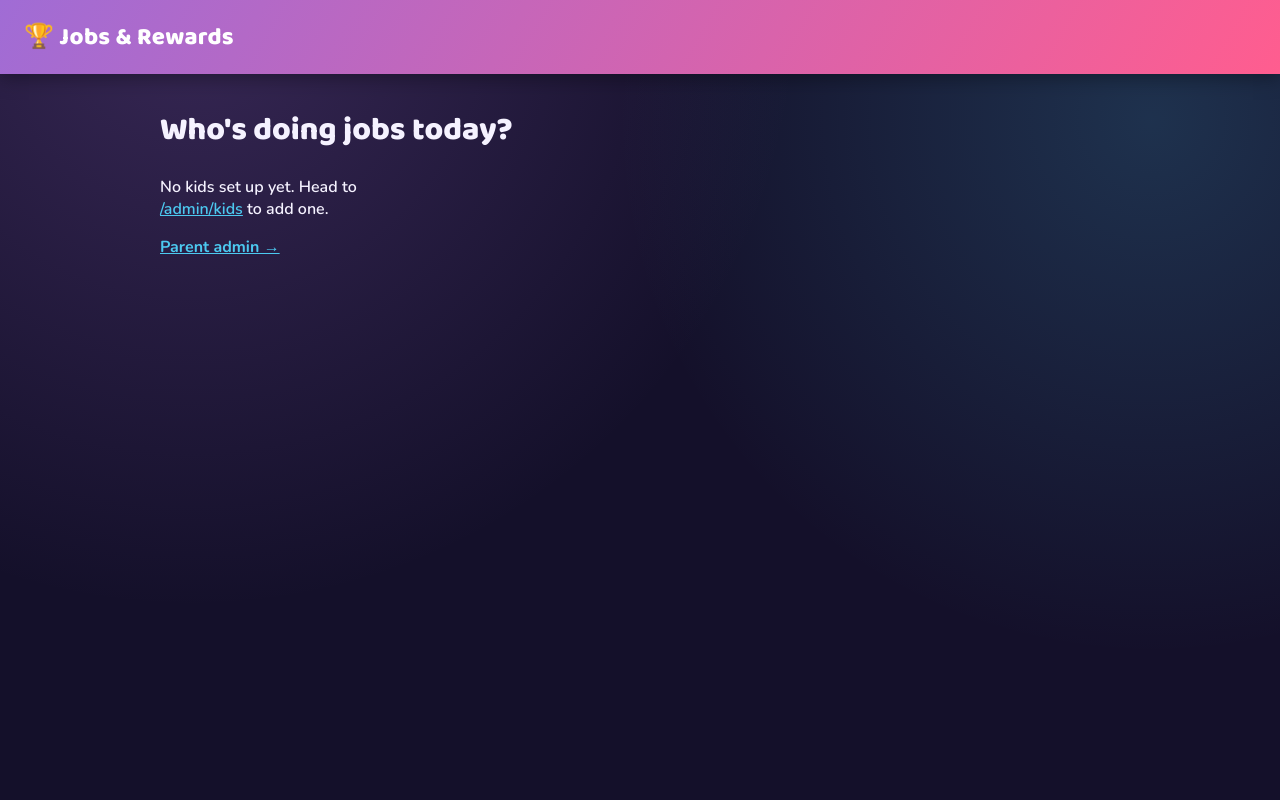
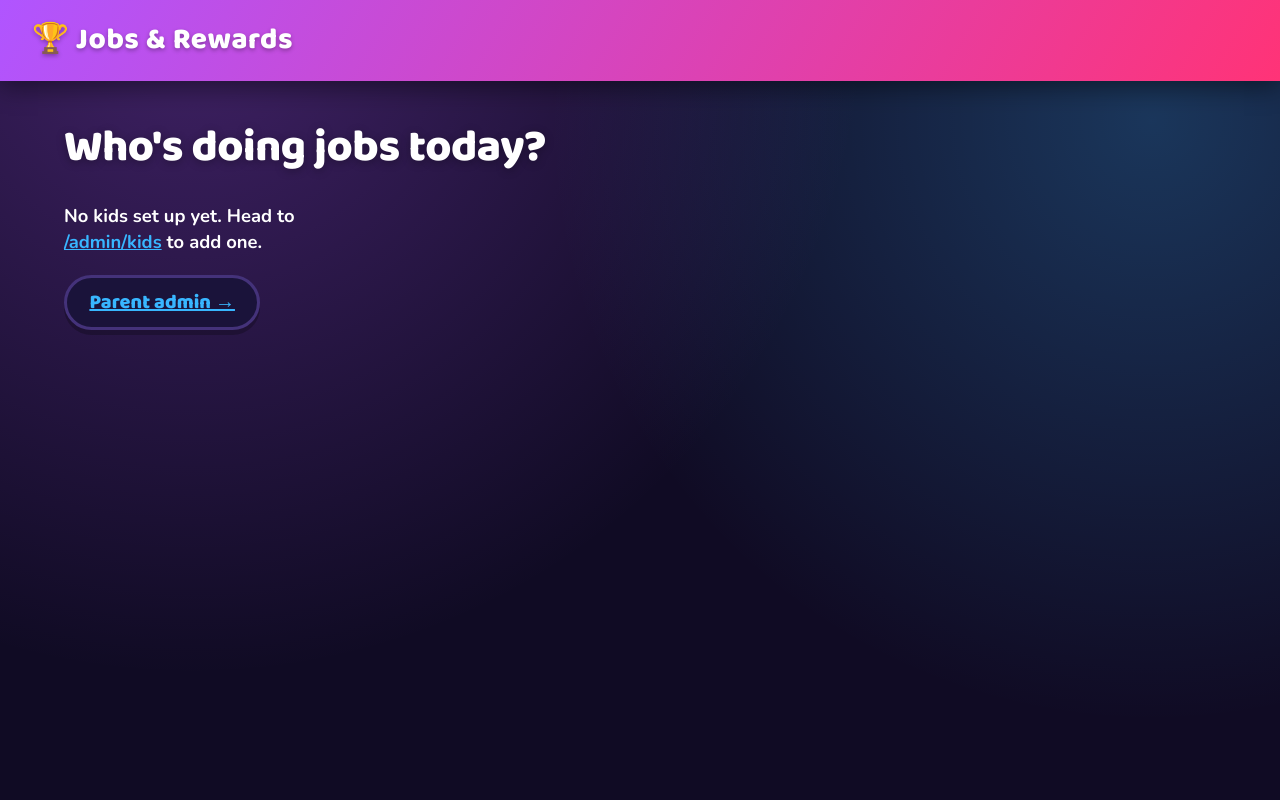
Before and after one commit to velkrosmaak/cobnut, a Flask app: page / in a window 1280 px wide. Run offline with Flask 3, Linux system fonts and the light colour scheme; data that the repository does not hold is empty.

Commit message:
style WIP

```diff
--- a/static/css/style.css
+++ b/static/css/style.css
@@ -2,22 +2,23 @@
    A dark, candy-bright theme built for kids: deep indigo-black backdrop so
    the accent colors and token art pop, chunky rounded type (Baloo 2) for
    anything a kid reads or presses, Nunito for supporting text.
+   Optimized for tablets, smart fridges (e.g. Samsung Family Hub), and touch screens.
 */
 :root {
-  --bg: #14102a;
-  --bg-alt: #1c1638;
-  --card: #241d44;
-  --card-border: #382a63;
-  --text: #f5f2ff;
-  --muted: #b3a6d9;
+  --bg: #100b24;
+  --bg-alt: #1a133a;
+  --card: #251b4d;
+  --card-border: #44327a;
+  --text: #ffffff;
+  --muted: #c7b9f0;
 
-  --pink: #ff5d8f;
-  --yellow: #ffd166;
-  --teal: #2ec4b6;
-  --purple: #a06cd5;
-  --blue: #4cc9f0;
-  --green: #4be389;
-  --red: #ff6b6b;
+  --pink: #ff3377;
+  --yellow: #ffc800;
+  --teal: #00e5ce;
+  --purple: #b055ff;
+  --blue: #38b6ff;
+  --green: #20e070;
+  --red: #ff4d4d;
 
   --font-display: 'Baloo 2', system-ui, sans-serif;
   --font-body: 'Nunito', system-ui, sans-serif;
@@ -29,12 +30,14 @@ body {
   margin: 0;
   font-family: var(--font-body);
   background:
-    radial-gradient(circle at 15% 0%, rgba(160,108,213,0.25), transparent 45%),
-    radial-gradient(circle at 90% 15%, rgba(76,201,240,0.18), transparent 40%),
+    radial-gradient(circle at 15% 0%, rgba(176,85,255,0.3), transparent 50%),
+    radial-gradient(circle at 90% 15%, rgba(56,182,255,0.25), transparent 45%),
     var(--bg);
   color: var(--text);
   min-height: 100vh;
-  font-weight: 600;
+  font-weight: 700;
+  font-size: 1.15rem;
+  line-height: 1.4;
 }
 
 h1, h2, h3, .brand, .btn, .kid-name, .job-name {
@@ -43,58 +46,106 @@ h1, h2, h3, .brand, .btn, .kid-name, .job-name {
 
 .topbar {
   background: linear-gradient(120deg, var(--purple), var(--pink));
-  padding: 1.1rem 1.5rem;
-  box-shadow: 0 4px 18px rgba(0,0,0,0.35);
+  padding: 1.25rem 2rem;
+  box-shadow: 0 6px 24px rgba(0,0,0,0.45);
 }
 .brand {
-  color: white;
+  color: #ffffff;
   text-decoration: none;
   font-weight: 800;
-  font-size: 1.5rem;
-  letter-spacing: 0.3px;
+  font-size: 1.85rem;
+  letter-spacing: 0.5px;
+  display: inline-flex;
+  align-items: center;
+  gap: 0.5rem;
+  text-shadow: 0 2px 4px rgba(0,0,0,0.3);
 }
 
-.container { max-width: 1000px; margin: 0 auto; padding: 1.75rem 1.25rem 4rem; }
+.container { max-width: 1200px; margin: 0 auto; padding: 2rem 1.5rem 5rem; }
 
-h1 { font-size: 2rem; font-weight: 800; margin: 0.2rem 0 1rem; }
-h2 { font-size: 1.4rem; font-weight: 700; margin: 1.75rem 0 0.75rem; color: var(--yellow); }
+h1 {
+  font-size: 2.8rem;
+  font-weight: 800;
+  margin: 0.2rem 0 1.25rem;
+  text-shadow: 0 2px 10px rgba(0,0,0,0.3);
+  letter-spacing: -0.5px;
+}
+h2 {
+  font-size: 2rem;
+  font-weight: 800;
+  margin: 2.25rem 0 1rem;
+  color: var(--yellow);
+  letter-spacing: 0.2px;
+  text-shadow: 0 2px 8px rgba(0,0,0,0.3);
+}
 
-.flashes { margin-bottom: 1rem; }
+.flashes { margin-bottom: 1.25rem; }
 .flash {
-  padding: 0.75rem 1.1rem; border-radius: 14px; margin-bottom: 0.6rem;
-  font-weight: 700; font-family: var(--font-display);
+  padding: 1rem 1.4rem;
+  border-radius: 18px;
+  margin-bottom: 0.8rem;
+  font-weight: 800;
+  font-size: 1.2rem;
+  font-family: var(--font-display);
+  box-shadow: 0 4px 12px rgba(0,0,0,0.25);
 }
-.flash-success { background: rgba(75,227,137,0.18); color: var(--green); border: 2px solid rgba(75,227,137,0.4); }
-.flash-error { background: rgba(255,107,107,0.18); color: var(--red); border: 2px solid rgba(255,107,107,0.4); }
-.flash-info { background: rgba(76,201,240,0.18); color: var(--blue); border: 2px solid rgba(76,201,240,0.4); }
+.flash-success { background: rgba(32,224,112,0.22); color: #4eff9e; border: 3px solid rgba(32,224,112,0.5); }
+.flash-error { background: rgba(255,77,77,0.22); color: #ff8080; border: 3px solid rgba(255,77,77,0.5); }
+.flash-info { background: rgba(56,182,255,0.22); color: #70caff; border: 3px solid rgba(56,182,255,0.5); }
 
 a { color: var(--blue); }
 
-/* ===== Kid picker =====
-   Flexbox is the base layout (works on essentially every browser still in
-   use, including older embedded WebKit); it's progressively upgraded to
-   CSS Grid for browsers that support it, which gives tidier equal-width
-   columns. Either way the layout wraps and stays usable. */
+.back-link, .admin-link {
+  display: inline-flex;
+  align-items: center;
+  margin-bottom: 1.25rem;
+  font-weight: 800;
+  font-size: 1.25rem;
+  color: var(--yellow);
+  text-decoration: none;
+  background: var(--bg-alt);
+  padding: 0.65rem 1.4rem;
+  border-radius: 999px;
+  border: 3px solid var(--card-border);
+  transition: transform .15s ease, background .15s ease, border-color .15s ease;
+  box-shadow: 0 5px 0 rgba(0,0,0,0.25);
+  font-family: var(--font-display);
+  min-height: 52px;
+}
+.back-link:hover, .admin-link:hover {
+  transform: translateY(-3px);
+  background: var(--card);
+  border-color: var(--yellow);
+  color: #ffffff;
+}
+
+/* ===== Kid picker ===== */
 .kid-grid, .job-grid {
   display: -webkit-box;
   display: -webkit-flex;
   display: flex;
   -webkit-flex-wrap: wrap;
   flex-wrap: wrap;
-  margin-top: 1.25rem;
+  gap: 1.5rem;
+  margin-top: 1.5rem;
 }
 .kid-grid > *, .job-grid > * {
   -webkit-box-flex: 1;
-  -webkit-flex: 1 1 190px;
-  flex: 1 1 190px;
-  margin: 0 1.25rem 1.25rem 0;
+  -webkit-flex: 1 1 260px;
+  flex: 1 1 260px;
 }
 @supports (display: grid) {
-  .kid-grid, .job-grid {
+  .kid-grid {
     display: grid;
-    grid-template-columns: repeat(auto-fill, minmax(190px, 1fr));
-    gap: 1.25rem;
-    margin-top: 1.25rem;
+    grid-template-columns: repeat(auto-fill, minmax(260px, 1fr));
+    gap: 1.75rem;
+    margin-top: 1.5rem;
+  }
+  .job-grid {
+    display: grid;
+    grid-template-columns: repeat(auto-fill, minmax(280px, 1fr));
+    gap: 1.75rem;
+    margin-top: 1.5rem;
   }
   .kid-grid > *, .job-grid > * {
     margin: 0;
@@ -103,135 +154,168 @@ a { color: var(--blue); }
 
 .kid-card {
   background: var(--card);
-  border: 3px solid var(--card-border);
-  border-radius: 22px;
-  padding: 1.4rem 1rem;
+  border: 4px solid var(--card-border);
+  border-radius: 30px;
+  padding: 2rem 1.4rem;
   text-align: center;
   text-decoration: none;
   color: var(--text);
-  box-shadow: 0 6px 0 rgba(0,0,0,0.25);
-  transition: transform .15s ease, border-color .15s ease, box-shadow .15s ease;
+  box-shadow: 0 8px 0 rgba(0,0,0,0.3);
+  transition: transform .18s cubic-bezier(.2,1.5,.5,1), border-color .15s ease, box-shadow .15s ease;
+  display: flex;
+  flex-direction: column;
+  align-items: center;
+  justify-content: center;
 }
-.kid-card:hover { transform: translateY(-4px) scale(1.02); }
-.kid-grid > .kid-card:nth-child(6n+1) { border-color: var(--pink); }
-.kid-grid > .kid-card:nth-child(6n+2) { border-color: var(--yellow); }
-.kid-grid > .kid-card:nth-child(6n+3) { border-color: var(--teal); }
-.kid-grid > .kid-card:nth-child(6n+4) { border-color: var(--purple); }
-.kid-grid > .kid-card:nth-child(6n+5) { border-color: var(--blue); }
-.kid-grid > .kid-card:nth-child(6n+6) { border-color: var(--green); }
+.kid-card:hover { transform: translateY(-6px) scale(1.03); box-shadow: 0 14px 24px rgba(0,0,0,0.4); }
+.kid-grid > .kid-card:nth-child(6n+1) { border-color: var(--pink); box-shadow: 0 8px 0 rgba(255,51,119,0.35); }
+.kid-grid > .kid-card:nth-child(6n+2) { border-color: var(--yellow); box-shadow: 0 8px 0 rgba(255,200,0,0.35); }
+.kid-grid > .kid-card:nth-child(6n+3) { border-color: var(--teal); box-shadow: 0 8px 0 rgba(0,229,206,0.35); }
+.kid-grid > .kid-card:nth-child(6n+4) { border-color: var(--purple); box-shadow: 0 8px 0 rgba(176,85,255,0.35); }
+.kid-grid > .kid-card:nth-child(6n+5) { border-color: var(--blue); box-shadow: 0 8px 0 rgba(56,182,255,0.35); }
+.kid-grid > .kid-card:nth-child(6n+6) { border-color: var(--green); box-shadow: 0 8px 0 rgba(32,224,112,0.35); }
 
 .kid-avatar {
-  width: 92px; height: 92px; border-radius: 50%; object-fit: cover;
-  margin: 0 auto; display: block; border: 4px solid rgba(255,255,255,0.15);
+  width: 150px; height: 150px; border-radius: 50%; object-fit: cover;
+  margin: 0 auto; display: block; border: 5px solid rgba(255,255,255,0.25);
+  box-shadow: 0 6px 16px rgba(0,0,0,0.35);
 }
-.kid-avatar.large { width: 120px; height: 120px; }
+.kid-avatar.large { width: 190px; height: 190px; border-width: 6px; }
 .kid-avatar.placeholder {
   display: flex; align-items: center; justify-content: center;
   background: linear-gradient(135deg, var(--purple), var(--pink));
-  color: white; font-size: 2.4rem; font-weight: 800; font-family: var(--font-display);
+  color: white; font-size: 4rem; font-weight: 800; font-family: var(--font-display);
+  text-shadow: 0 3px 6px rgba(0,0,0,0.3);
 }
 
-.kid-name { font-weight: 800; margin-top: 0.6rem; font-size: 1.3rem; }
+.kid-name { font-weight: 800; margin-top: 0.9rem; font-size: 1.75rem; letter-spacing: 0.2px; }
 .kid-balance {
-  display: flex; align-items: center; justify-content: center; gap: 0.4rem;
-  color: var(--yellow); margin-top: 0.35rem; font-weight: 800; font-size: 1.15rem;
+  display: flex; align-items: center; justify-content: center; gap: 0.6rem;
+  color: var(--yellow); margin-top: 0.5rem; font-weight: 800; font-size: 1.45rem;
   font-family: var(--font-display);
+  text-shadow: 0 2px 4px rgba(0,0,0,0.3);
 }
-.kid-balance.large { font-size: 1.6rem; justify-content: flex-start; }
-.token-icon { width: 26px; height: 26px; object-fit: contain; }
-.kid-balance.large .token-icon { width: 34px; height: 34px; }
+.kid-balance.large { font-size: 2.2rem; justify-content: flex-start; }
+.token-icon { width: 42px; height: 42px; object-fit: contain; filter: drop-shadow(0 3px 6px rgba(0,0,0,0.4)); }
+.kid-balance.large .token-icon { width: 58px; height: 58px; }
 
-.kid-header { display: flex; gap: 1.25rem; align-items: center; margin: 1rem 0 1.75rem; }
+.kid-header {
+  display: flex; gap: 2rem; align-items: center; margin: 1.25rem 0 2.25rem;
+  background: var(--bg-alt); padding: 1.6rem 2.2rem; border-radius: 32px;
+  border: 3px solid var(--card-border); box-shadow: 0 8px 0 rgba(0,0,0,0.25);
+}
 
 /* ===== Job cards ===== */
 .job-card {
   background: var(--card);
-  border: 3px solid var(--card-border);
-  border-radius: 22px;
-  padding: 1.25rem;
+  border: 4px solid var(--card-border);
+  border-radius: 30px;
+  padding: 1.6rem;
   text-align: center;
-  box-shadow: 0 6px 0 rgba(0,0,0,0.25);
+  box-shadow: 0 8px 0 rgba(0,0,0,0.3);
   position: relative;
   overflow: visible;
-  transition: transform .15s ease;
+  transition: transform .18s cubic-bezier(.2,1.5,.5,1), box-shadow .15s ease;
+  display: flex;
+  flex-direction: column;
+  justify-content: space-between;
 }
-.job-grid > .job-card:nth-child(5n+1) { border-color: var(--teal); }
-.job-grid > .job-card:nth-child(5n+2) { border-color: var(--pink); }
-.job-grid > .job-card:nth-child(5n+3) { border-color: var(--yellow); }
-.job-grid > .job-card:nth-child(5n+4) { border-color: var(--purple); }
-.job-grid > .job-card:nth-child(5n+5) { border-color: var(--blue); }
+.job-grid > .job-card:nth-child(5n+1) { border-color: var(--teal); box-shadow: 0 8px 0 rgba(0,229,206,0.3); }
+.job-grid > .job-card:nth-child(5n+2) { border-color: var(--pink); box-shadow: 0 8px 0 rgba(255,51,119,0.3); }
+.job-grid > .job-card:nth-child(5n+3) { border-color: var(--yellow); box-shadow: 0 8px 0 rgba(255,200,0,0.3); }
+.job-grid > .job-card:nth-child(5n+4) { border-color: var(--purple); box-shadow: 0 8px 0 rgba(176,85,255,0.3); }
+.job-grid > .job-card:nth-child(5n+5) { border-color: var(--blue); box-shadow: 0 8px 0 rgba(56,182,255,0.3); }
 
-.job-card.done { opacity: 0.55; transform: scale(0.98); }
-.job-image { width: 100%; height: 110px; object-fit: cover; border-radius: 14px; margin-bottom: 0.6rem; }
-.job-name { font-weight: 800; font-size: 1.2rem; }
-.job-meta { color: var(--muted); font-size: 0.95rem; margin: 0.3rem 0 1rem; font-weight: 700; }
+.job-card:hover { transform: translateY(-5px); }
+.job-card.done { opacity: 0.6; transform: scale(0.98); box-shadow: none; }
+.job-image {
+  width: 100%;
+  height: 210px;
+  object-fit: cover;
+  border-radius: 20px;
+  margin-bottom: 0.9rem;
+  border: 3px solid rgba(255,255,255,0.12);
+  box-shadow: 0 4px 10px rgba(0,0,0,0.25);
+}
+.job-name { font-weight: 800; font-size: 1.65rem; line-height: 1.25; margin-bottom: 0.2rem; }
+.job-meta { color: var(--muted); font-size: 1.2rem; margin: 0.4rem 0 1.25rem; font-weight: 700; }
 
-/* ===== Big chunky buttons ===== */
+/* ===== Big chunky 3D buttons ===== */
 .btn {
   background: linear-gradient(135deg, var(--teal), var(--blue));
-  color: #0d1030;
+  color: #070c26;
   border: none;
-  border-radius: 18px;
-  padding: 1rem 1.5rem;
+  border-radius: 22px;
+  padding: 1.25rem 2rem;
+  min-height: 64px;
   font-weight: 800;
-  font-size: 1.15rem;
+  font-size: 1.45rem;
   font-family: var(--font-display);
   cursor: pointer;
   text-decoration: none;
-  display: inline-block;
-  box-shadow: 0 5px 0 rgba(0,0,0,0.3);
-  transition: transform .08s ease, box-shadow .08s ease;
+  display: inline-flex;
+  align-items: center;
+  justify-content: center;
+  box-shadow: 0 8px 0 #0d4469, 0 10px 20px rgba(0,0,0,0.35);
+  transition: transform .08s ease, box-shadow .08s ease, filter .15s ease;
+  letter-spacing: 0.3px;
+  user-select: none;
+  -webkit-user-select: none;
 }
-.btn:hover { filter: brightness(1.08); }
-.btn:active { transform: translateY(3px); box-shadow: 0 2px 0 rgba(0,0,0,0.3); }
-.job-card button.btn { width: 100%; }
+.btn:hover { filter: brightness(1.12); transform: translateY(-2px); }
+.btn:active { transform: translateY(5px); box-shadow: 0 3px 0 #0d4469, 0 4px 8px rgba(0,0,0,0.3); }
+.job-card button.btn { width: 100%; margin-top: auto; }
 .btn.done {
-  background: linear-gradient(135deg, #3d3560, #2a2246);
+  background: linear-gradient(135deg, #383058, #231c3c);
   color: var(--muted);
   cursor: default;
-  box-shadow: none;
+  box-shadow: 0 4px 0 rgba(0,0,0,0.3);
+  font-size: 1.25rem;
 }
+.btn.done:hover { transform: none; filter: none; }
 .btn.shake { animation: shake 0.4s ease; }
 
-.back-link, .admin-link { display: inline-block; margin-bottom: 0.5rem; font-weight: 700; }
+.recent-list { padding-left: 1.5rem; color: var(--muted); font-weight: 700; font-size: 1.15rem; line-height: 1.8; }
 
-.recent-list { padding-left: 1.2rem; color: var(--muted); font-weight: 700; }
-
-/* ===== Admin (kept calmer/denser — parents, not kids, use this) ===== */
+/* ===== Admin ===== */
 .admin-nav { display: flex; gap: 1.25rem; margin-bottom: 1.5rem; flex-wrap: wrap; }
-.admin-nav a { color: var(--yellow); text-decoration: none; font-weight: 800; font-family: var(--font-display); }
+.admin-nav a {
+  color: var(--yellow); text-decoration: none; font-weight: 800; font-family: var(--font-display);
+  font-size: 1.2rem; background: var(--bg-alt); padding: 0.5rem 1.1rem; border-radius: 12px;
+  border: 2px solid var(--card-border);
+}
 
 .admin-grid {
   display: -webkit-box; display: -webkit-flex; display: flex;
   -webkit-flex-wrap: wrap; flex-wrap: wrap;
   margin: 1rem 0;
 }
-.admin-grid > * { -webkit-flex: 1 1 220px; flex: 1 1 220px; margin: 0 1rem 1rem 0; }
+.admin-grid > * { -webkit-flex: 1 1 240px; flex: 1 1 240px; margin: 0 1rem 1rem 0; }
 @supports (display: grid) {
-  .admin-grid { display: grid; grid-template-columns: repeat(auto-fill, minmax(220px, 1fr)); gap: 1rem; }
+  .admin-grid { display: grid; grid-template-columns: repeat(auto-fill, minmax(240px, 1fr)); gap: 1.25rem; }
   .admin-grid > * { margin: 0; }
 }
-.admin-card { background: var(--card); border: 2px solid var(--card-border); border-radius: 16px; padding: 1.1rem; margin-bottom: 1rem; }
-.admin-card-header { display: flex; align-items: center; gap: 0.75rem; }
-.admin-card-header .kid-avatar { width: 48px; height: 48px; margin: 0; }
+.admin-card { background: var(--card); border: 3px solid var(--card-border); border-radius: 22px; padding: 1.4rem; margin-bottom: 1.25rem; }
+.admin-card-header { display: flex; align-items: center; gap: 1rem; }
+.admin-card-header .kid-avatar { width: 64px; height: 64px; margin: 0; border-width: 3px; }
 
-.admin-table { width: 100%; border-collapse: collapse; margin-top: 0.5rem; }
-.admin-table th, .admin-table td { text-align: left; padding: 0.6rem; border-bottom: 1px solid var(--card-border); }
-.thumb { width: 40px; height: 40px; object-fit: cover; border-radius: 8px; }
+.admin-table { width: 100%; border-collapse: collapse; margin-top: 0.5rem; font-size: 1.1rem; }
+.admin-table th, .admin-table td { text-align: left; padding: 0.8rem; border-bottom: 2px solid var(--card-border); }
+.thumb { width: 60px; height: 60px; object-fit: cover; border-radius: 12px; border: 2px solid rgba(255,255,255,0.15); }
 
-.stacked-form { display: flex; flex-direction: column; gap: 0.9rem; max-width: 420px; margin-top: 1rem; }
-.stacked-form label { display: flex; flex-direction: column; gap: 0.3rem; font-weight: 700; font-size: 0.95rem; }
+.stacked-form { display: flex; flex-direction: column; gap: 1rem; max-width: 480px; margin-top: 1rem; }
+.stacked-form label { display: flex; flex-direction: column; gap: 0.4rem; font-weight: 700; font-size: 1.1rem; }
 .stacked-form input[type="text"], .stacked-form input[type="number"], .stacked-form select {
-  padding: 0.6rem; border: 2px solid var(--card-border); border-radius: 10px; font-size: 1rem;
-  background: var(--bg-alt); color: var(--text);
+  padding: 0.8rem 1rem; border: 3px solid var(--card-border); border-radius: 14px; font-size: 1.15rem;
+  background: var(--bg-alt); color: var(--text); font-weight: 700;
 }
 .checkbox-label { flex-direction: row !important; align-items: center; }
-.preview { width: 60px; height: 60px; object-fit: cover; border-radius: 10px; margin-bottom: 0.3rem; }
+.preview { width: 80px; height: 80px; object-fit: cover; border-radius: 14px; margin-bottom: 0.5rem; }
 
 .inline-form { display: inline; }
-.link-btn { background: none; border: none; color: var(--blue); cursor: pointer; padding: 0; font: inherit; text-decoration: underline; font-weight: 700; }
+.link-btn { background: none; border: none; color: var(--blue); cursor: pointer; padding: 0; font: inherit; text-decoration: underline; font-weight: 800; }
 .link-btn.danger { color: var(--red); }
-.tag { font-size: 0.7rem; background: var(--bg-alt); color: var(--muted); padding: 0.15rem 0.5rem; border-radius: 8px; }
+.tag { font-size: 0.85rem; background: var(--bg-alt); color: var(--muted); padding: 0.2rem 0.6rem; border-radius: 8px; font-weight: 800; }
 
 .stats-grid {
   display: -webkit-box; display: -webkit-flex; display: flex;
@@ -331,16 +396,15 @@ a { color: var(--blue); }
 
 @-webkit-keyframes burst-move {
   0% { -webkit-transform: translate(0,0) scale(0.35) rotate(0deg); }
-  15% { -webkit-transform: translate(calc(var(--dx) * 0.3), calc(var(--dy) * 0.3)) scale(1.25) rotate(calc(var(--rot) * 0.3)); }
-  100% { -webkit-transform: translate(var(--dx), var(--dy)) scale(1.1) rotate(var(--rot)); }
+  15% { -webkit-transform: translate(calc(var(--dx) * 0.3), calc(var(--dy) * 0.3)) scale(1.3) rotate(calc(var(--rot) * 0.3)); }
+  100% { -webkit-transform: translate(var(--dx), var(--dy)) scale(1.15) rotate(var(--rot)); }
 }
 @keyframes burst-move {
   0% { transform: translate(0,0) scale(0.35) rotate(0deg); }
-  15% { transform: translate(calc(var(--dx) * 0.3), calc(var(--dy) * 0.3)) scale(1.25) rotate(calc(var(--rot) * 0.3)); }
-  100% { transform: translate(var(--dx), var(--dy)) scale(1.1) rotate(var(--rot)); }
+  15% { transform: translate(calc(var(--dx) * 0.3), calc(var(--dy) * 0.3)) scale(1.3) rotate(calc(var(--rot) * 0.3)); }
+  100% { transform: translate(var(--dx), var(--dy)) scale(1.15) rotate(var(--rot)); }
 }
 
-/* Slow, lingering fade — this is what gives the burst its "magical" finish. */
 @-webkit-keyframes burst-fade {
   0% { opacity: 1; }
   55% { opacity: 1; }
@@ -364,41 +428,41 @@ a { color: var(--blue); }
 .ring-pulse {
   position: absolute;
   border-radius: 50%;
-  border: 4px solid var(--yellow);
+  border: 5px solid var(--yellow);
   -webkit-animation: ring-grow 700ms ease-out forwards;
   animation: ring-grow 700ms ease-out forwards;
 }
 .ring-pulse.ring-2 { border-color: var(--pink); -webkit-animation-delay: 90ms; animation-delay: 90ms; }
 @-webkit-keyframes ring-grow {
   0% { -webkit-transform: scale(0.3); opacity: 0.9; }
-  100% { -webkit-transform: scale(4.2); opacity: 0; }
+  100% { -webkit-transform: scale(4.5); opacity: 0; }
 }
 @keyframes ring-grow {
   0% { transform: scale(0.3); opacity: 0.9; }
-  100% { transform: scale(4.2); opacity: 0; }
+  100% { transform: scale(4.5); opacity: 0; }
 }
 
 .balance-pop { -webkit-animation: pop 480ms cubic-bezier(.3,1.7,.5,1); animation: pop 480ms cubic-bezier(.3,1.7,.5,1); }
 @-webkit-keyframes pop {
   0% { -webkit-transform: scale(1); }
-  40% { -webkit-transform: scale(1.45); color: var(--green); }
+  40% { -webkit-transform: scale(1.55); color: var(--green); }
   100% { -webkit-transform: scale(1); }
 }
 @keyframes pop {
   0% { transform: scale(1); }
-  40% { transform: scale(1.45); color: var(--green); }
+  40% { transform: scale(1.55); color: var(--green); }
   100% { transform: scale(1); }
 }
 
 @-webkit-keyframes shake {
   0%, 100% { -webkit-transform: translateX(0); }
-  25% { -webkit-transform: translateX(-6px); }
-  75% { -webkit-transform: translateX(6px); }
+  25% { -webkit-transform: translateX(-8px); }
+  75% { -webkit-transform: translateX(8px); }
 }
 @keyframes shake {
   0%, 100% { transform: translateX(0); }
-  25% { transform: translateX(-6px); }
-  75% { transform: translateX(6px); }
+  25% { transform: translateX(-8px); }
+  75% { transform: translateX(8px); }
 }
 
 @media (prefers-reduced-motion: reduce) {
--- a/static/js/kid.js
+++ b/static/js/kid.js
@@ -93,7 +93,7 @@
       setVar(el, "--dx", dx + "px");
       setVar(el, "--dy", dy + "px");
       setVar(el, "--rot", rand(-420, 420) + "deg");
-      size = rand(30, 48);
+      size = rand(55, 90);
       el.style.width = size + "px";
       el.style.height = size + "px";
       el.style.left = (originX - size / 2) + "px";
```
Also changed, not shown: other parts of static/css/style.css (+28 -44 lines).
